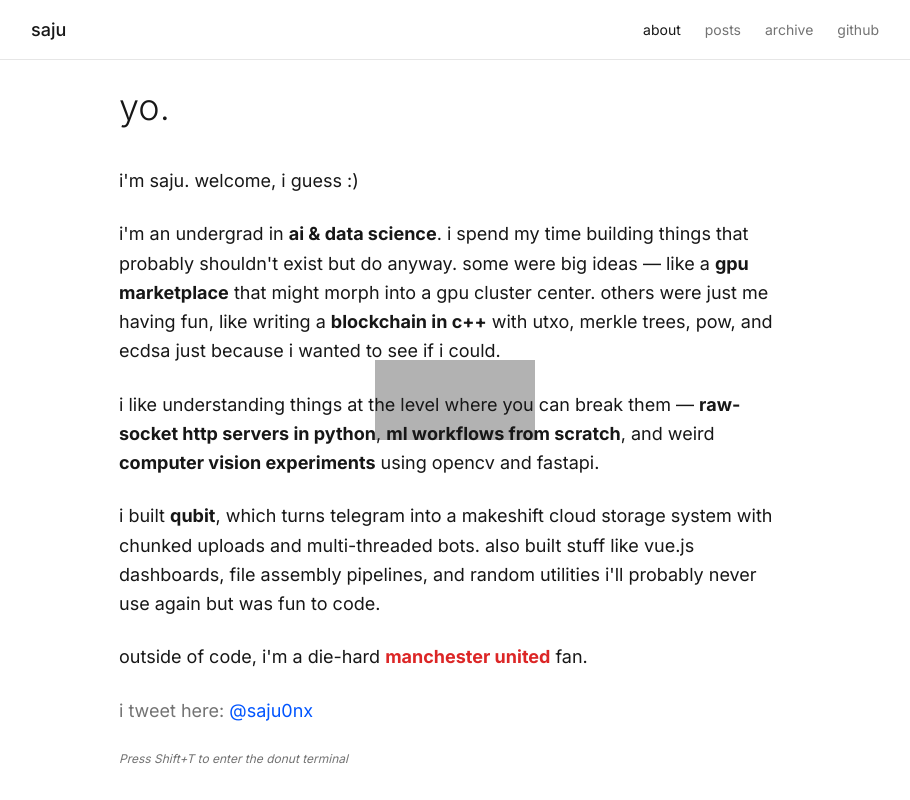
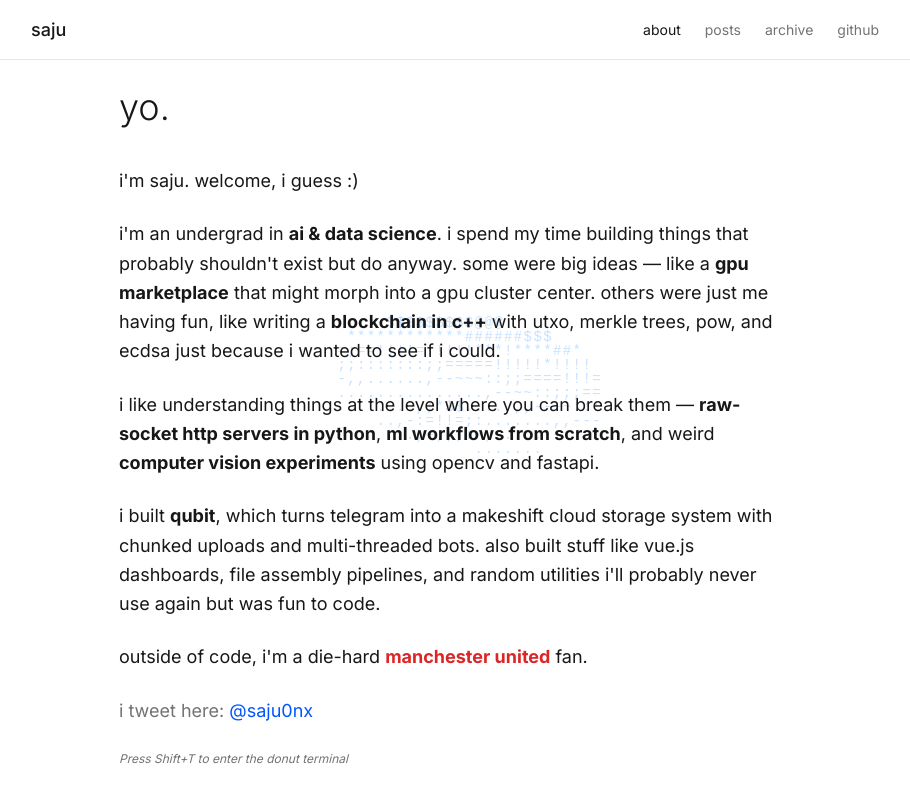
Before and after one commit to iam-saju/iam-saju-reimagined, a React (Vite) app: page / in a window 1280 px wide. Shown: the top 800 px of the page, without its empty margins (185-1095 px from the left). Built offline with nearby package versions, Linux system fonts and the light colour scheme; a web font is replaced by a local one.

Commit message:
Fix spinning donut animation

```diff
--- a/src/components/DonutAnimation.tsx
+++ b/src/components/DonutAnimation.tsx
@@ -14,8 +14,8 @@ interface DonutAnimationProps {
 }
 
 const DonutAnimation = ({ settings, isVisible }: DonutAnimationProps) => {
-  const canvasRef = useRef<HTMLCanvasElement>(null);
   const animationRef = useRef<number>();
+  const [asciiOutput, setAsciiOutput] = useState<string>('');
   const [fps, setFps] = useState(60);
 
   const A = useRef(0);
@@ -24,24 +24,16 @@ const DonutAnimation = ({ settings, isVisible }: DonutAnimationProps) => {
   const frameTimeRef = useRef<number[]>([]);
 
   useEffect(() => {
-    const canvas = canvasRef.current;
-    if (!canvas) return;
-
-    const ctx = canvas.getContext('2d');
-    if (!ctx) return;
-
-    // Set canvas size based on settings
+    // Size configurations
     const sizes = {
-      small: { width: 60, height: 30 },
-      medium: { width: 80, height: 40 },
-      large: { width: 100, height: 50 }
+      small: { width: 40, height: 20 },
+      medium: { width: 60, height: 30 },
+      large: { width: 80, height: 40 }
     };
 
     const size = sizes[settings.size];
-    canvas.width = size.width;
-    canvas.height = size.height;
 
-    // ASCII characters for shading
+    // ASCII characters for shading (from darkest to brightest)
     const chars = '.,-~:;=!*#$@';
 
     const render = (timestamp: number) => {
@@ -61,9 +53,7 @@ const DonutAnimation = ({ settings, isVisible }: DonutAnimationProps) => {
         setFps(Math.round(1000 / avgFrameTime));
       }
 
-      ctx.fillStyle = 'black';
-      ctx.fillRect(0, 0, canvas.width, canvas.height);
-
+      // Initialize output buffer
       const output = Array(size.height).fill(null).map(() => Array(size.width).fill(' '));
       const zbuffer = Array(size.height).fill(null).map(() => Array(size.width).fill(0));
 
@@ -82,29 +72,22 @@ const DonutAnimation = ({ settings, isVisible }: DonutAnimationProps) => {
           const n = Math.sin(B.current);
           const t = c * h * g - f * e;
 
-          const x = Math.floor(size.width / 2 + (size.width / 4) * D * (l * h * m - t * n));
-          const y = Math.floor(size.height / 2 + (size.height / 8) * D * (l * h * n + t * m));
-          const o = Math.floor(8 * ((f * e - c * d * g) * m - c * d * e - f * g - l * d * n));
+          const x = Math.floor(size.width / 2 + (size.width / 3) * D * (l * h * m - t * n));
+          const y = Math.floor(size.height / 2 + (size.height / 4) * D * (l * h * n + t * m));
+          const luminance = Math.floor(8 * ((f * e - c * d * g) * m - c * d * e - f * g - l * d * n));
 
           if (y >= 0 && y < size.height && x >= 0 && x < size.width && D > zbuffer[y][x]) {
             zbuffer[y][x] = D;
-            output[y][x] = o > 0 ? chars[Math.min(o, chars.length - 1)] : '.';
+            output[y][x] = luminance > 0 ? chars[Math.min(Math.max(luminance, 0), chars.length - 1)] : '.';
           }
         }
       }
 
-      // Render ASCII to canvas
-      ctx.fillStyle = settings.color;
-      ctx.font = '10px monospace';
+      // Convert 2D array to string
+      const asciiString = output.map(row => row.join('')).join('\n');
+      setAsciiOutput(asciiString);
 
-      for (let y = 0; y < size.height; y++) {
-        for (let x = 0; x < size.width; x++) {
-          if (output[y][x] !== ' ') {
-            ctx.fillText(output[y][x], x * 8, y * 12 + 10);
-          }
-        }
-      }
-
+      // Update rotation angles
       A.current += 0.04 * settings.speed;
       B.current += 0.02 * settings.speed;
 
@@ -120,6 +103,12 @@ const DonutAnimation = ({ settings, isVisible }: DonutAnimationProps) => {
     };
   }, [settings]);
 
+  const fontSize = {
+    small: 'text-xs',
+    medium: 'text-sm',
+    large: 'text-base'
+  };
+
   return (
     <div
       className={`fixed inset-0 flex items-center justify-center pointer-events-none transition-opacity duration-300 ${
@@ -127,14 +116,18 @@ const DonutAnimation = ({ settings, isVisible }: DonutAnimationProps) => {
       }`}
       style={{ opacity: isVisible ? settings.opacity / 100 : 0.3 }}
     >
-      <canvas
-        ref={canvasRef}
-        className="pixelated"
+      <pre
+        className={`font-mono leading-none ${fontSize[settings.size]} select-none`}
         style={{
-          imageRendering: 'pixelated',
-          transform: 'scale(2)',
+          color: settings.color,
+          whiteSpace: 'pre',
+          fontFamily: 'monospace',
+          lineHeight: 1,
+          letterSpacing: '0.1em'
         }}
-      />
+      >
+        {asciiOutput}
+      </pre>
     </div>
   );
 };
```
